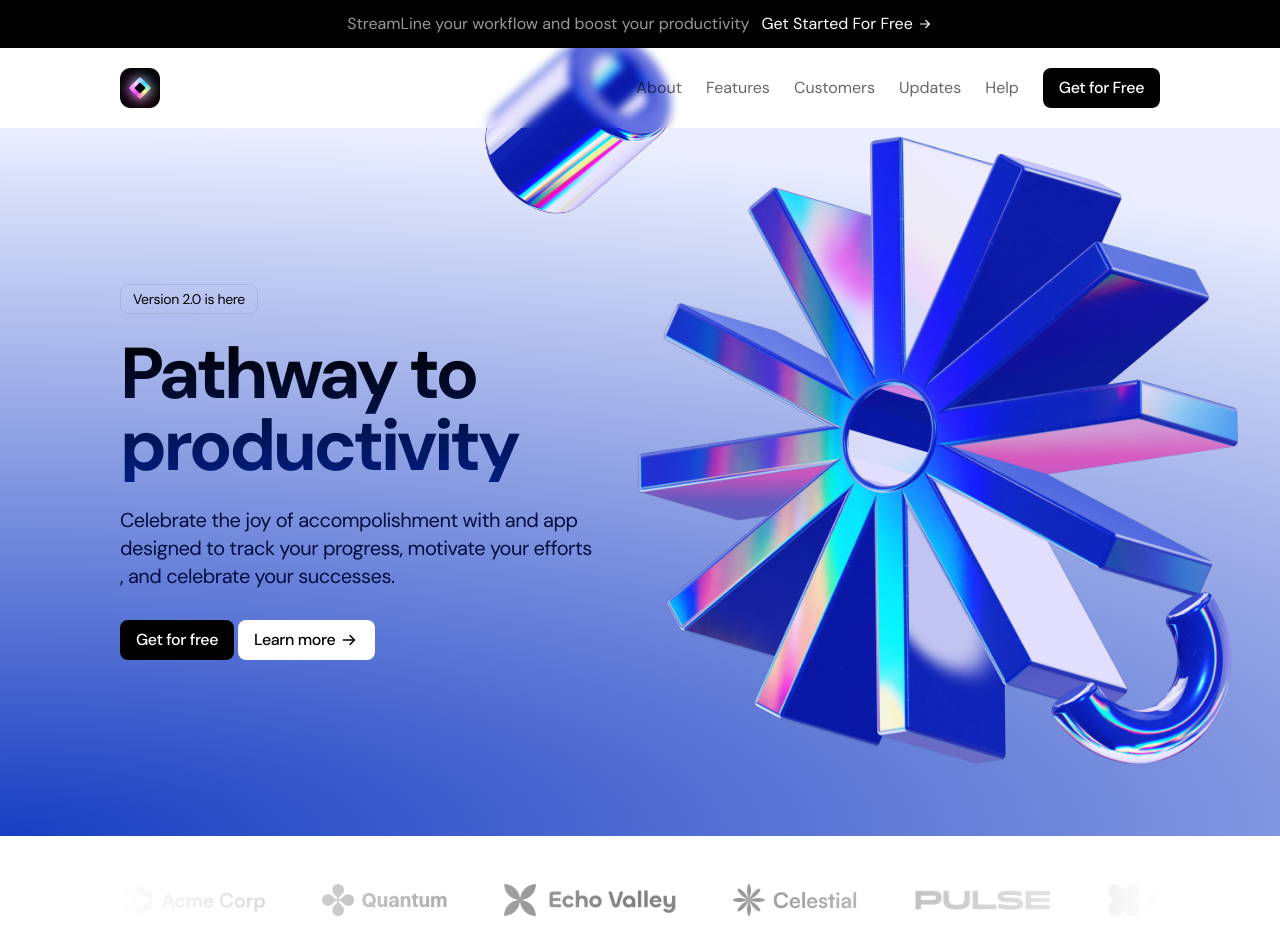
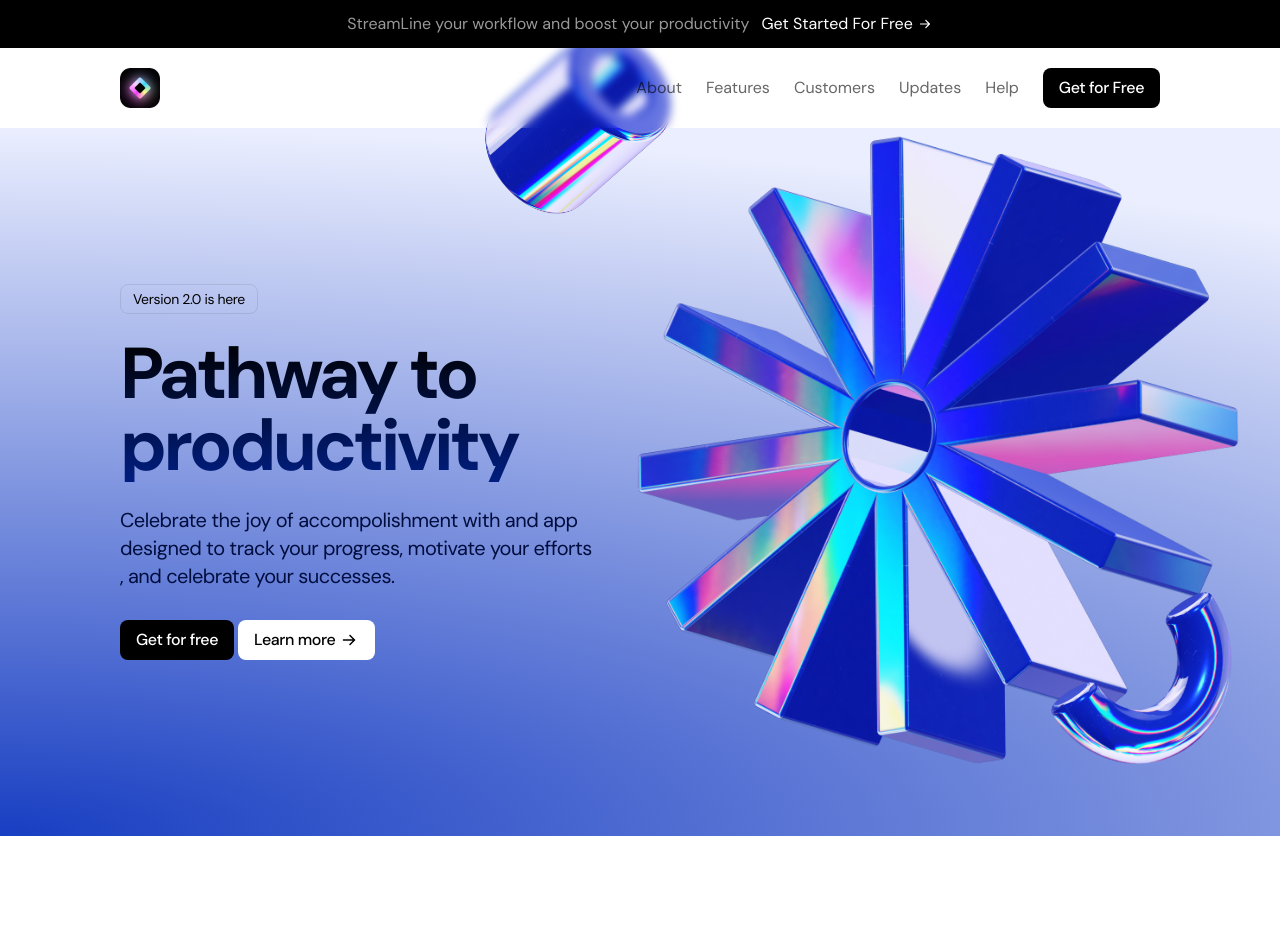
Before and after one commit to Hrithik0112/Light-Saas-landing-page-UI, a Next.js app: page / in a window 1280 px wide. Shown: the top 952 px of the page. Built offline with nearby package versions, Linux system fonts and the light colour scheme.

Commit message:
Feat : Logo ticker animation added

```diff
--- a/sections/LogoTicker.tsx
+++ b/sections/LogoTicker.tsx
@@ -1,3 +1,4 @@
+"use client"
 import acmeLogo from "@/public/logo-acme.png";
 import quantumLogo from "@/public/logo-quantum.png";
 import echoLogo from "@/public/logo-echo.png";
@@ -5,20 +6,38 @@ import celestialLogo from "@/public/logo-celestial.png";
 import pulseLogo from "@/public/logo-pulse.png";
 import apexLogo from "@/public/logo-apex.png";
 import Image from "next/image";
-
+import {motion} from "framer-motion"
+import { inflate } from "zlib";
 export const LogoTicker = () => {
   return (
     <div className="py-8 md:py-12 bg-white">
       <div className="container">
         <div className="flex overflow-hidden [mask-image:linear-gradient(to_right,transparent,black,transparent)]">
-          <div className="flex gap-14 flex-none">
+          <motion.div className="flex gap-14 flex-none pr-14"
+          animate={{
+            translateX : "-50%"
+          }}
+          transition={{
+            duration: 20,
+            repeat : Infinity,
+            ease : "linear",
+            repeatType : "loop"
+          }}
+          >
             <Image src={acmeLogo} alt="AcmeLogo" className="logo-ticker" />
             <Image src={quantumLogo} alt="quantumLogo" className="logo-ticker" />
             <Image src={echoLogo} alt="echoLogo" className="logo-ticker" />
             <Image src={celestialLogo} alt="celestialLogo" className="logo-ticker" />
             <Image src={pulseLogo} alt="pulseLogo" className="logo-ticker" />
             <Image src={apexLogo} alt="apexLogo" className="logo-ticker" />
-          </div>
+            {/* second set of image to animate the logo ticker */}
+            <Image src={acmeLogo} alt="AcmeLogo" className="logo-ticker" />
+            <Image src={quantumLogo} alt="quantumLogo" className="logo-ticker" />
+            <Image src={echoLogo} alt="echoLogo" className="logo-ticker" />
+            <Image src={celestialLogo} alt="celestialLogo" className="logo-ticker" />
+            <Image src={pulseLogo} alt="pulseLogo" className="logo-ticker" />
+            <Image src={apexLogo} alt="apexLogo" className="logo-ticker" />
+          </motion.div>
         </div>
       </div>
     </div>
```
